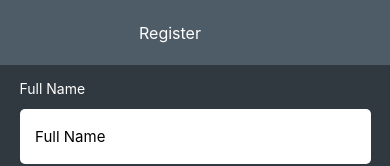
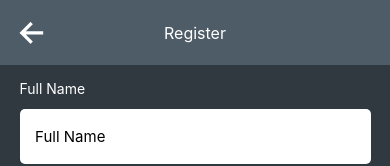
Before and after one commit to aliShouman0/on-your-way, a React Native app in the folder onYourWay/: screen /Signup in a window 390 px wide. Shown: the top 166 px of the page. Built offline with nearby package versions, Linux system fonts and the light colour scheme.

Commit message:
Frontend: Fixing Navbar type

```diff
--- a/onYourWay/app/components/Navbar/Navbar.js
+++ b/onYourWay/app/components/Navbar/Navbar.js
@@ -16,7 +16,7 @@ function Navbar({ type, title, navigation, rightIcon, onRightIconPress }) {
   return (
     <View style={styles.view}>
       <TouchableOpacity onPress={handelEvent}>
-        {type === "register" && (
+        {type === "back" && (
           <Ionicons name="arrow-back" size={35} style={styles.icon} />
         )}
         {type === "main" && (
```
